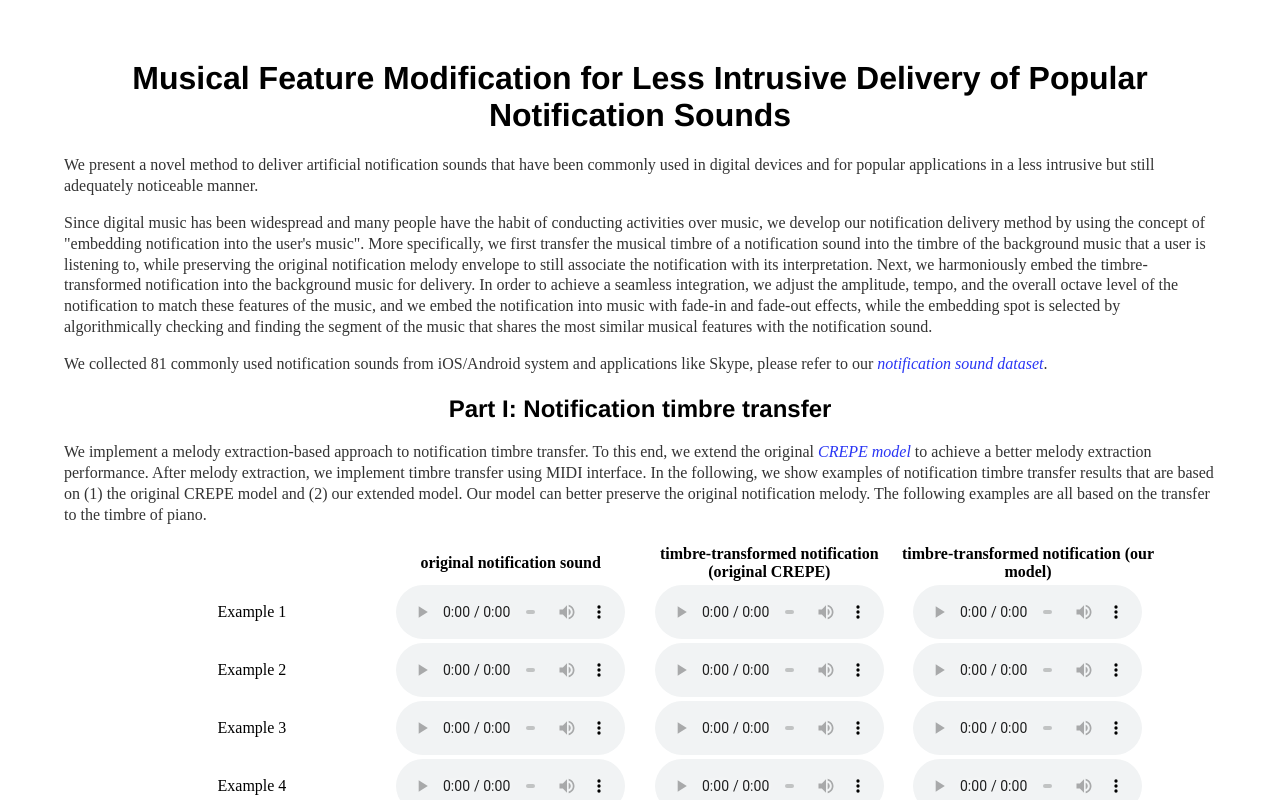
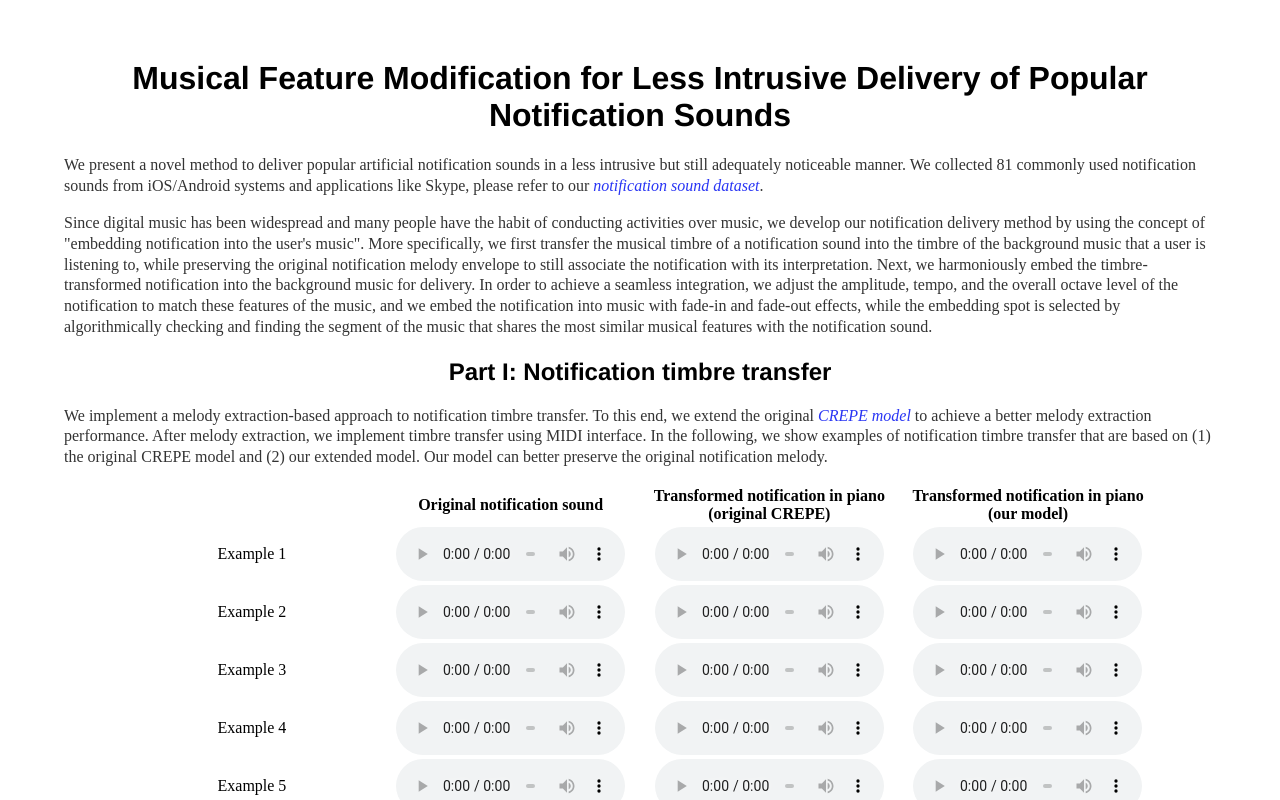
Before and after one commit to gladys0313/ICAD2021-notification-delivery, a plain HTML site: page index.html in a window 1280 px wide. Shown: the top 800 px of the page. Drawn offline with Linux system fonts and the light colour scheme.

Commit message:
Update index.html

```diff
--- a/index.html
+++ b/index.html
@@ -16,11 +16,10 @@
 <!--                 <h3> Jing Yang, Tristan Cinquin, Gábor Sörös </h3> -->
                 </center>
 
-                <p> We present a novel method to deliver artificial notification sounds that have been commonly used in digital devices and for popular applications in a less intrusive but still adequately noticeable manner. </p>
+                <p> We present a novel method to deliver popular artificial notification sounds in a less intrusive but still adequately noticeable manner. We collected 81 commonly used notification sounds from iOS/Android systems and applications like Skype, please refer to our <cite><a href="https://drive.google.com/drive/folders/1As4qLaiQs7FgjWPCr_jWbk5YSZSj1a8_?usp=sharing">notification sound dataset</a></cite>.</p>
 
                 <p> Since digital music has been widespread and many people have the habit of conducting activities over music, we develop our notification delivery method by using the concept of "embedding notification into the user's music". More specifically, we first transfer the musical timbre of a notification sound into the timbre of the background music that a user is listening to, while preserving the original notification melody envelope to still associate the notification with its interpretation. Next, we harmoniously embed the timbre-transformed notification into the background music for delivery. In order to achieve a seamless integration, we adjust the amplitude, tempo, and the overall octave level of the notification to match these features of the music, and we embed the notification into music with fade-in and fade-out effects, while the embedding spot is selected by algorithmically checking and finding the segment of the music that shares the most similar musical features with the notification sound. </p>
 
-                <p> We collected 81 commonly used notification sounds from iOS/Android system and applications like Skype, please refer to our <cite><a href="https://drive.google.com/drive/folders/1As4qLaiQs7FgjWPCr_jWbk5YSZSj1a8_?usp=sharing">notification sound dataset</a></cite>. </p>
 
 <!--                 <p> For the target domain, we collect music of different instrument timbres from the <cite><a href="https://homes.cs.washington.edu/~thickstn/musicnet.html">MusicNet</a></cite> dataset and YouTube:</p>
                 <p>
@@ -33,14 +32,14 @@
 
 
                 <h2 style="text-align:center">Part I: Notification timbre transfer</h2>
-                    <p> We implement a melody extraction-based approach to notification timbre transfer. To this end, we extend the original <cite><a href="https://ieeexplore.ieee.org/document/8461329">CREPE model</a></cite> to achieve a better melody extraction performance. After melody extraction, we implement timbre transfer using MIDI interface. In the following, we show examples of notification timbre transfer results that are based on (1) the original CREPE model and (2) our extended model. Our model can better preserve the original notification melody. The following examples are all based on the transfer to the timbre of piano. </p>
+                    <p> We implement a melody extraction-based approach to notification timbre transfer. To this end, we extend the original <cite><a href="https://ieeexplore.ieee.org/document/8461329">CREPE model</a></cite> to achieve a better melody extraction performance. After melody extraction, we implement timbre transfer using MIDI interface. In the following, we show examples of notification timbre transfer that are based on (1) the original CREPE model and (2) our extended model. Our model can better preserve the original notification melody. </p>
 
                     <table style="width:90%; margin: 0px auto;">
                         <tbody><tr>
                             <th></th>
-                            <th>original notification sound</th>
-                            <th>timbre-transformed notification (original CREPE)</th>
-                            <th>timbre-transformed notification (our model)</th>
+                            <th>Original notification sound</th>
+                            <th>Transformed notification in piano (original CREPE)</th>
+                            <th>Transformed notification in piano (our model)</th>
                         </tr>
 
 
@@ -318,8 +317,8 @@
                     <table style="width:90%; margin: 0px auto;">
                         <tbody><tr>
                             <th></th>
-                            <th>our notification delivery method</th>
-                            <th>standard notification delivery method</th>
+                            <th>Our notification delivery method</th>
+                            <th>Standard notification delivery method</th>
                         </tr>
 
 
```
